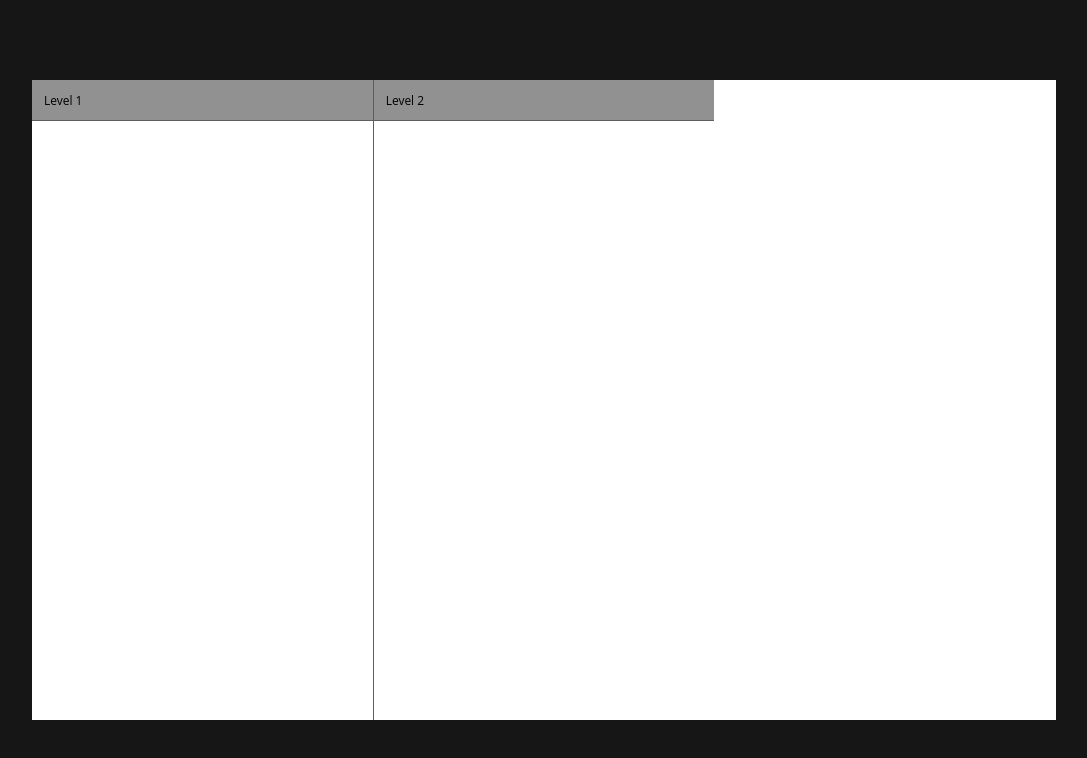
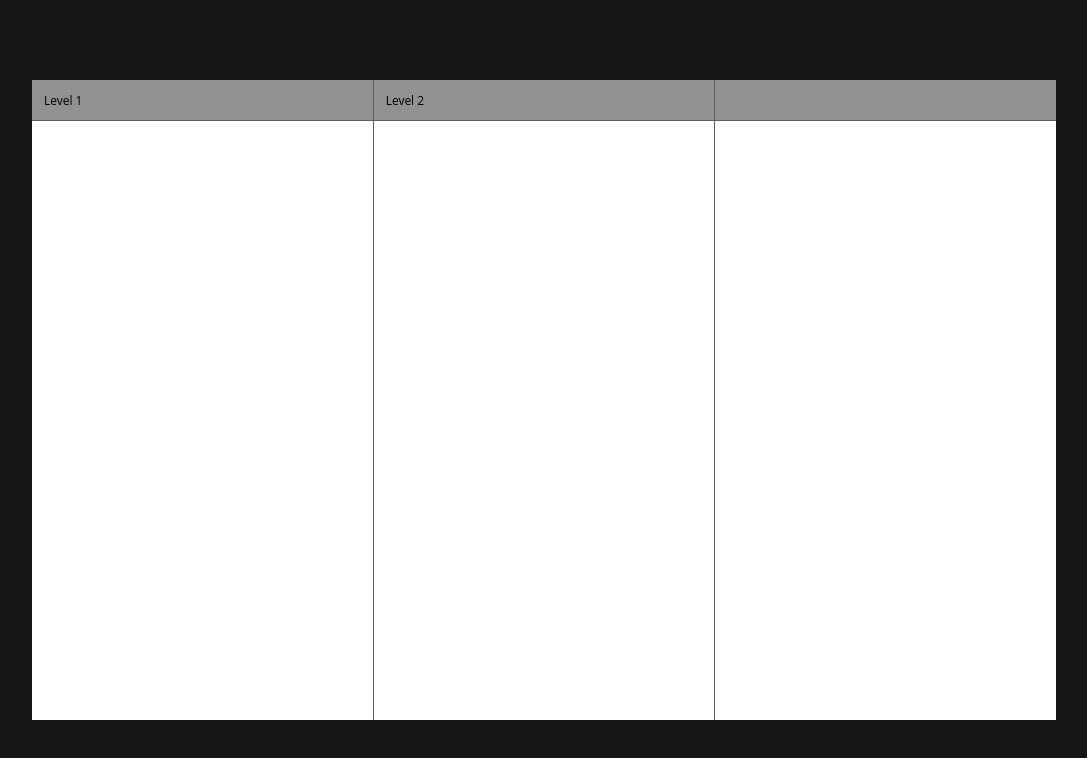
Before and after one commit to zmm2025/react-testing-app, a React (Create React App) app: page / in a window 1280 px wide. Shown: the top 758 px of the page, without its empty margins (96-1183 px from the left). Built offline with nearby package versions, Linux system fonts and the light colour scheme.

Commit message:
implement filler column

```diff
--- a/src/components/ClassSelectorV2/ClassSelectorV2.js
+++ b/src/components/ClassSelectorV2/ClassSelectorV2.js
@@ -17,9 +17,10 @@ export default function ClassSelectorV2() {
 }
 
 function SelectorElements() {
+    let levelNum = 1;
     const selectedClasses = useContext(SelectedClassesContext);
     const dividerOrientation = "vertical";
-    let levelNum = 1;
+    const needsFillerColumn = selectedClasses.length == 0;
 
     return (
         <>
@@ -35,11 +36,19 @@ function SelectorElements() {
             })}
             <Divider orientation={dividerOrientation} />
             <SelectorColumn levelNum={++levelNum} isHoverColumn={true} />
+            {needsFillerColumn ? (
+                <>
+                    <Divider orientation={dividerOrientation} />
+                    <SelectorColumn />
+                </>
+            ) : (
+                null
+            )}
         </>
     )
 }
 
-function SelectorColumn({ levelNum, isHoverColumn = false }) {
+function SelectorColumn({ levelNum = null, isHoverColumn = false }) {
     const columnCSSClass = "selector-column";
 
     return (
```
